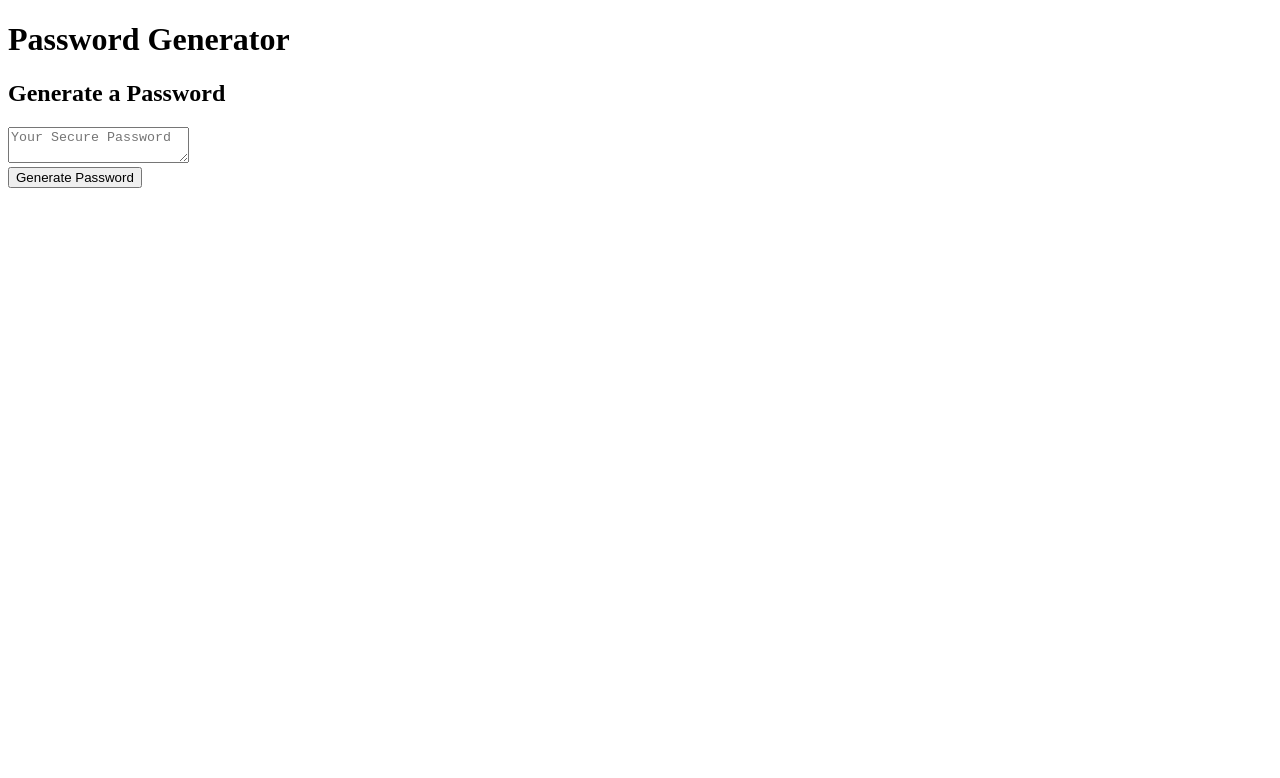
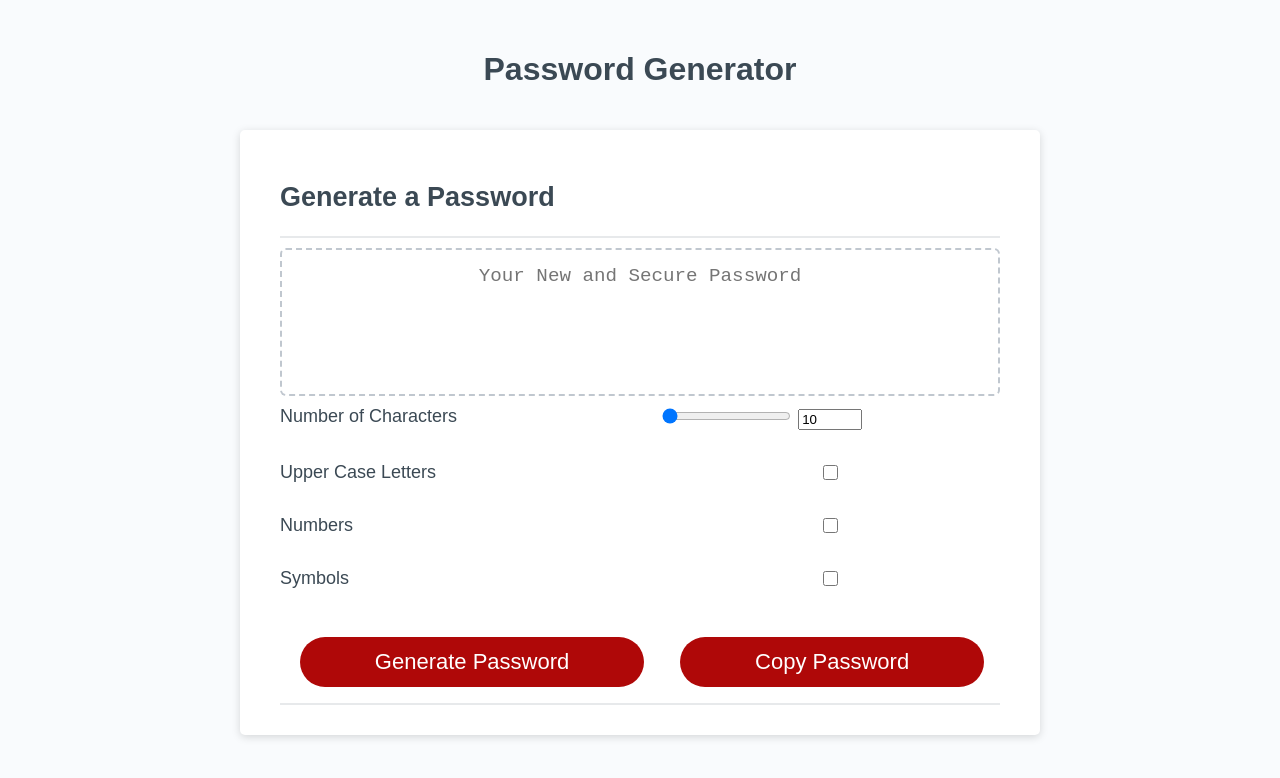
Before and after one commit to jackier94/pgenerator, a plain HTML site: page index.html in a window 1280 px wide. Drawn offline with Linux system fonts and the light colour scheme.

Commit message:
updated code for passwordgenerator, madeitworse, addedreadme added some javascript

```diff
--- a/index.html
+++ b/index.html
@@ -5,30 +5,53 @@
     <meta name="viewport" content="width=device-width, initial-scale=1.0" />
     <meta http-equiv="X-UA-Compatible" content="ie=edge" />
     <title>Password Generator</title>
-    <link rel="stylesheet" href="assets/css/style.css" />
+    <link rel="stylesheet" href="style.css" />
   </head>
   <body>
     <div class="wrapper">
       <header>
-        <h1>Password Generator</h1>
+        <h1 class="header1">Password Generator</h1>
       </header>
       <div class="card">
         <div class="card-header">
-          <h2>Generate a Password</h2>
+          <h2 class="head2">Generate a Password</h2>
         </div>
         <div class="card-body">
           <textarea
             readonly
+
             id="password"
-            placeholder="Your Secure Password"
+            placeholder="Your New and Secure Password"
             aria-label="Generated Password"
           ></textarea>
         </div>
+        <form id= "password1" class="form">
+          <label for="characterAmountNumber">Number of Characters</label>
+          <div class="character-amount-container">
+            <input type="range" min="8" max="128" value="8"
+            id="characterRange">
+            <input class="number-input" type="number" min="8" max="128"
+            value="10" id="characterNumbers">
+          </div>
+
+          <label for="upperCaseLetter">Upper Case Letters</label>
+          <input type="checkbox" id="upperCase">
+
+          <label for="numberChar">Numbers</label>
+          <input type="checkbox" id="numberCharacters">
+
+          <label for="symbolchar">Symbols</label>
+          <input type="checkbox" id="symbols">
+
+          <button type="submit" id="generate" class="btn">Generate Password </button>
+          <button id="copy" class="btn">Copy Password</button>
+        </form>
         <div class="card-footer">
-          <button id="generate" class="btn">Generate Password</button>
-        </div>
+
       </div>
     </div>
-    <script src="assets/js/script.js"></script>
+    <script src="script.js">
+
+    </script>
   </body>
 </html>
--- /dev/null
+++ b/script.js
@@ -0,0 +1,79 @@
+
+var showAlert=alert("First use the slider to pick your password length by choosing between 8 and 128 characters");
+
+var chooseCharacters= alert("make sure to check the boxes to set your password criteria, choose between upper case, numbers, and symbols");
+
+const characterRange = document.getElementById("characterRange");
+const characterNumber = document.getElementById("characterNumbers");
+const upperCaseLetterElement = document.getElementById("upperCase");
+const numberCharElement = document.getElementById("numberCharacters");
+const symbolCharElement = document.getElementById("symbols");
+const form = document.getElementById("password1");
+
+characterRange.addEventListener("input", numberOfCharacters);
+characterNumbers.addEventListener("input",numberOfCharacters);
+
+form.addEventListener("submit", event => {
+    event.preventDefault()
+    const characterNumbers = characterNumber.value;
+    const upperCase = upperCaseLetterElement.checked;
+    const numberCharacters = numberCharElement.checked;
+    const symbols = symbolCharElement.checked;
+    const password = generatePassword(characterNumbers, upperCase, numberCharacters, symbols);
+});
+
+function generatePassword()
+//function to try to get the slider to match with the amount in box
+function numberOfCharacters(e) {
+    const value = e.target.value
+    characterRange.value = value
+    characterNumber.value = value;
+};
+
+var password= "";
+ var passwordValues ="ABCDEFGHIJKLMNOPQRSTUVWXYZabcdefghijklmnoqqrstuvwxyz1234567890!@#$%&*()^_+";
+
+    for (i=0; i<=l; i++) {
+        password += passwordValues.charAt(Math.floor(Math.random() * Math.floor(passwordValues.length)));
+     }
+   {return password;
+};
+//     document.getElementById("display".value) = "password";
+
+
+// document.querySelector ("#generate").addEventListener("click", function() {
+//     var promptNumber = prompt("choose password length, between 8 and 128 characters");
+//     alert(PromptNumber);
+// })
+// // Assignment Code
+// var generateBtn = document.querySelector("#generate");
+
+// document.getElementsByClassName(".btn").onclick= function() {
+//     prompt("choose password lengtteh, between 8 and 128 characters")
+// };
+
+// // Write password to the #password input
+// function writePassword() {
+//   // you can create a function named generatePassword that creates the password
+
+
+
+
+
+//   var password = generatePassword( {
+//   passwordText.value = password;
+
+
+//   });
+//   var passwordText = document.querySelector("#password");
+
+
+
+// }
+
+// // Add event listener to generate button
+// generateBtn.addEventListener("click", writePassword);
+
+// //add password to text/display area
+
+// document.getElementById
--- /dev/null
+++ b/style.css
@@ -0,0 +1,147 @@
+*,
+*::before,
+*::after {
+  box-sizing: border-box;
+}
+
+html,
+body,
+.wrapper {
+  height: 100%;
+  margin: 0;
+  padding: 0;
+}
+
+body {
+  font-family: sans-serif;
+  background-color: #f9fbfd;
+}
+
+.wrapper {
+  padding-top: 30px;
+  padding-left: 20px;
+  padding-right: 20px;
+}
+
+header {
+  text-align: center;
+  padding: 20px;
+  padding-top: 0px;
+  color: hsl(206, 17%, 28%);
+}
+
+.card {
+  background-color: hsl(0, 0%, 100%);
+  border-radius: 5px;
+  border-width: 1px;
+  box-shadow: rgba(0, 0, 0, 0.15) 0px 2px 8px 0px;
+  color: hsl(206, 17%, 28%);
+  font-size: 18px;
+  margin: 0 auto;
+  max-width: 800px;
+  padding: 30px 40px;
+}
+
+.card-header::after {
+  content: " ";
+  display: block;
+  width: 100%;
+  background: #e7e9eb;
+  height: 2px;
+}
+
+.card-body {
+  min-height: 100px;
+}
+
+.form {
+    display: grid;
+    grid-template-columns: auto auto;
+    row-gap: 2rem;
+}
+
+.card-footer {
+  text-align: center;
+}
+
+.card-footer::before {
+  content: " ";
+  display: block;
+  width: 100%;
+  background: #e7e9eb;
+  height: 2px;
+}
+
+.card-footer::after {
+  content: " ";
+  display: block;
+  clear: both;
+}
+
+.btn {
+  border: none;
+  background-color: hsl(360, 91%, 36%);
+  border-radius: 25px;
+  box-shadow: rgba(0, 0, 0, 0.1) 0px 1px 6px 0px rgba(0, 0, 0, 0.2) 0px 1px 1px
+    0px;
+  color: hsl(0, 0%, 100%);
+  display: inline-block;
+  font-size: 22px;
+  line-height: 22px;
+  margin: 16px 16px 16px 20px;
+  padding: 14px 34px;
+  text-align: center;
+  cursor: pointer;
+}
+
+.btn:hover {
+    background-color: rgb(176, 127, 255);
+}
+
+button[disabled] {
+  cursor: default;
+  background: #c0c7cf;
+}
+
+.float-right {
+  float: right;
+}
+
+#password {
+  -webkit-appearance: none;
+  -moz-appearance: none;
+  appearance: none;
+  border: none;
+  display: block;
+  width: 100%;
+  padding-top: 15px;
+  padding-left: 15px;
+  padding-right: 15px;
+  padding-bottom: 85px;
+  font-size: 1.2rem;
+  text-align: center;
+  margin-top: 10px;
+  margin-bottom: 10px;
+  border: 2px dashed #c0c7cf;
+  border-radius: 6px;
+  resize: none;
+  overflow: hidden;
+}
+
+@media (max-width: 690px) {
+  .btn {
+    font-size: 1rem;
+    margin: 16px 0px 0px 0px;
+    padding: 10px 15px;
+  }
+
+  #password {
+    font-size: 1rem;
+  }
+}
+
+@media (max-width: 500px) {
+  .btn {
+    font-size: 0.8rem;
+  }
+}
```
Also changed, not shown: 1 other file.
